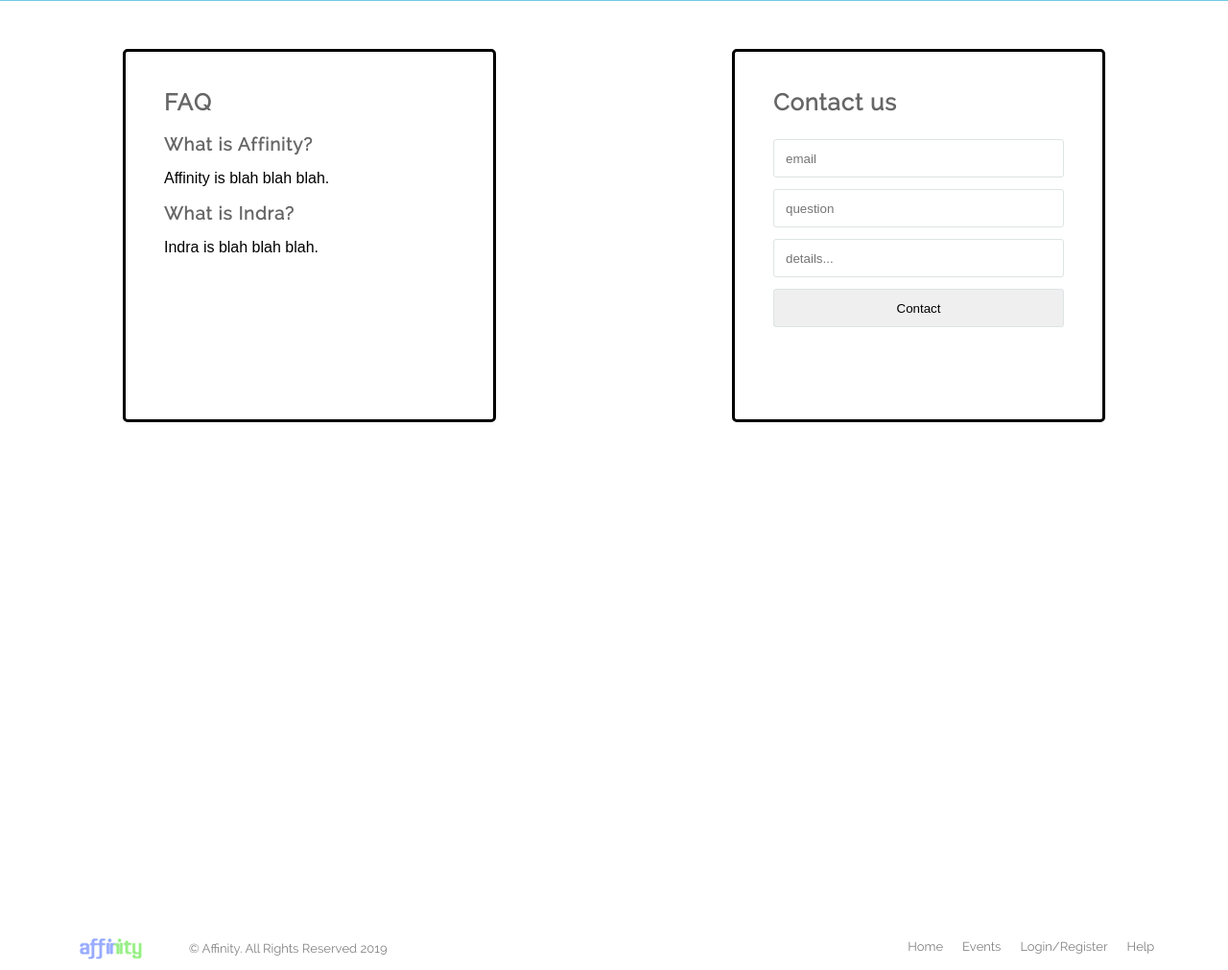
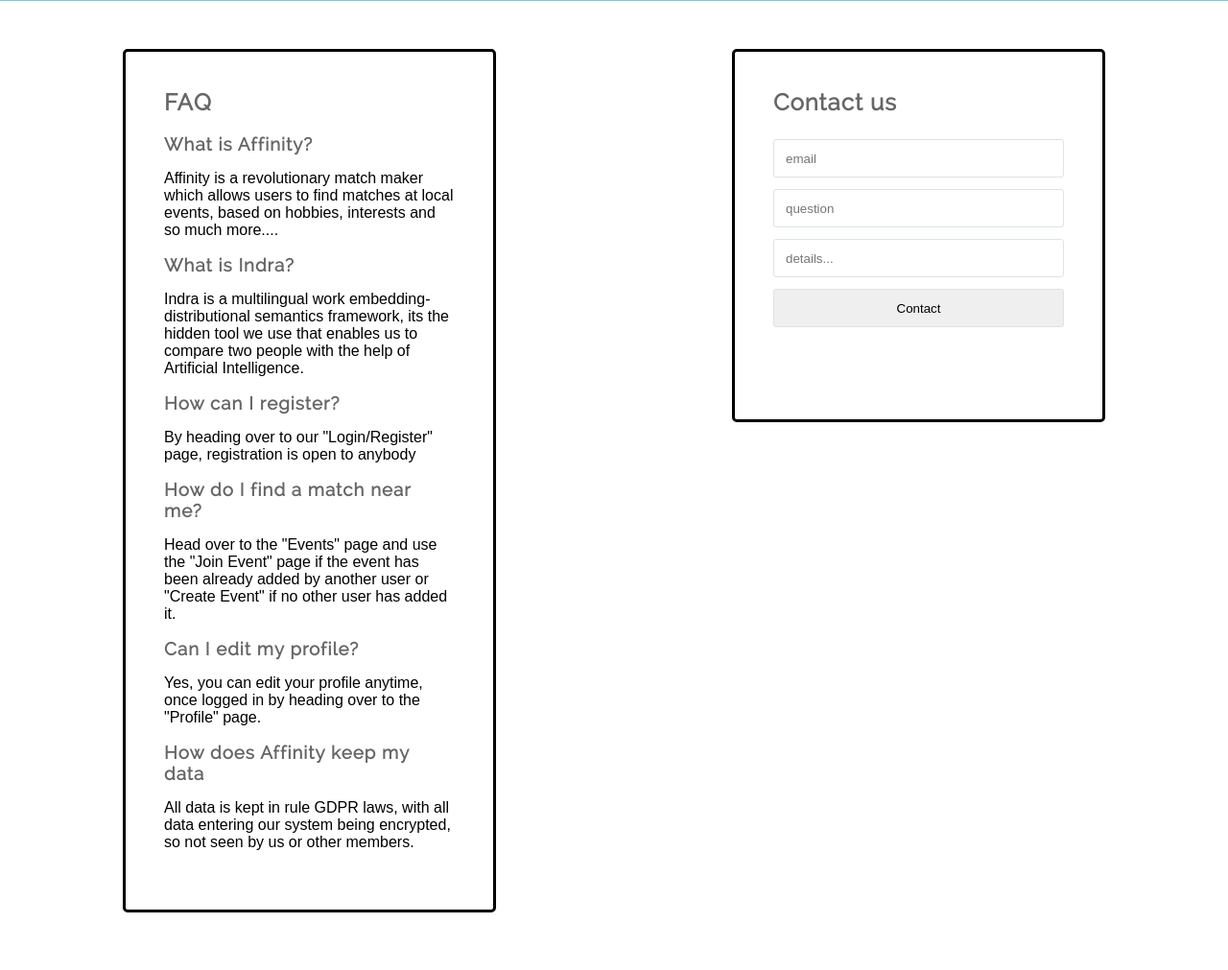
Before and after one commit to dvalevv/Affinity, a PHP site: page /help.php in a window 1280 px wide. Shown: the part 149-1160 px from the top of the page at 96% size. Run offline with PHP 8.4, Linux system fonts and the light colour scheme.

Commit message:
FAQ Added

```diff
--- /dev/null
+++ b/css/faq.css
@@ -0,0 +1,528 @@
+/*
+
+	Template Author : pixelhint.com
+	Author Email    : contact@pixelhint.com
+	Template Name   : Sublime
+
+	Template Redesign: Team Y8
+
+
+	*****************************************
+
+
+
+
+*/
+
+/* login css   */
+
+*
+{
+    box-sizing:         border-box;
+    -moz-box-sizing:    border-box;
+    -webkit-box-sizing: border-box;
+}
+
+body
+{
+  margin: 0;
+  padding: 0;
+  font-family: arial, sans-serif;
+  background: #fff;
+  min-height: 100%;
+}
+
+a
+{
+  text-decoration: none
+}
+
+
+
+.by
+{
+  color: #a7a7a7;
+  font-size: 16px;
+  margin: 33px 0px;
+  display: inline-block
+}
+
+.heart
+{
+  color: brown;
+  display: inline-block;
+  font-size: 20px;
+  animation: heart 0.7s ease-in-out infinite;
+}
+
+header a
+{
+    color: #03b3b5;
+    font-size: 22px;
+    margin: 28px 10px;
+    display: inline-block
+}
+
+header a:hover
+{
+    text-decoration: underline
+}
+
+.user-card
+{
+    width: 389px;
+    height: 389px;
+    margin: 50px auto;
+    position: relative;
+    background: #fff;
+    overflow: hidden;
+    box-shadow:         0 1px 3px 0 rgba(0,0,0,0.08);
+    -moz-box-shadow:    0 1px 3px 0 rgba(0,0,0,0.08);
+    -webkit-box-shadow: 0 1px 3px 0 rgba(0,0,0,0.08);
+    border-radius:         5px;
+    -moz-border-radius:    5px;
+    -webkit-border-radius: 5px;
+    border: solid;
+
+}
+
+input
+{
+	width: 100%;
+	height: 40px;
+	border-radius:         3px;
+	-moz-border-radius:    3px;
+	-webkit-border-radius: 3px;
+	border: 1px solid #dee3e4;
+	padding: 3px 12px;
+	margin: 6px 0;
+}
+
+input:focus
+{
+    outline: none;
+    border: 1px solid #03b3b5;
+    transition:         all .5s ease-in-out;
+    -o-transition:      all .5s ease-in-out;
+    -moz-transition:    all .5s ease-in-out;
+    -webkit-transition: all .5s ease-in-out;
+}
+
+.login-box,
+.signup-box
+{
+    position: absolute;
+    top: 0;
+    right: 0;
+    width: 100%;
+    height: calc(100% - 25px);
+    background: #fff;
+    border-radius:         5px;
+    -moz-border-radius:    5px;
+    -webkit-border-radius: 5px;
+}
+
+.login-box{
+    padding: 20px 40px;
+    right: 0px;
+}
+
+.signup-box{
+    padding: 40px;
+    right: -350px;
+}
+
+.login, .signup
+{
+    text-align: center;
+    color: #fff;
+    background: #03b3b5;
+    line-height: 30px;
+    opacity: 0.95;
+    cursor: pointer
+}
+
+.login:hover{opacity: 1}
+
+.or
+{
+    display: block;
+    width: 100%;
+    height: 1px;
+    border-bottom: 1px solid #dee3e4;
+    position: relative;
+    margin: 20px 0;
+}
+
+.or:before
+{
+    content: 'or';
+    width: 40px;
+    height: 18px;
+    position: absolute;
+    top: -5px;
+    right: calc(50% - 20px);
+    background-color: #fff;
+    text-align: center;
+    line-height: 10px;
+    color: #555
+}
+
+.login-with-fb,
+.login-with-google
+{
+    width: 100%;
+    height: 40px;
+    display: block;
+    margin: 15px 0;
+    color: #fff;
+    text-align: center;
+    line-height: 40px;
+    font-size: 14px;
+    opacity: .95;
+    border-radius:         3px;
+    -moz-border-radius:    3px;
+    -webkit-border-radius: 3px;
+}
+
+.login-with-fb:hover,
+.login-with-google:hover
+{
+	opacity: 1;
+}
+
+.login-with-fb
+{
+	background: #527EBF
+}
+
+.login-with-google
+{
+	background: #DB4A37;
+}
+
+.login-with-fb .icon,
+.login-with-google .icon
+{
+	float: left;
+	font-size: 21px;
+	width: 50px;
+	height: 26px;
+	margin: 7px;
+	padding: 2px;
+	text-align: center;
+	border-right: 1px solid #fff;
+}
+
+.footerb {
+  position: absolute;
+  margin: 0 auto;
+  bottom: 5%;
+  width: 100%;
+  left: 40%;
+}
+
+
+
+/*  Fonts  */
+@font-face {
+    font-family: 'raleway-regular';
+    src: url('../fonts/raleway-regular.eot');
+    src: url('../fonts/raleway-regular.eot?#iefix') format('embedded-opentype'),
+         url('../fonts/raleway-regular.woff') format('woff'),
+         url('../fonts/raleway-regular.ttf') format('truetype'),
+         url('../fonts/raleway-regular.svg#raleway-regular') format('svg');
+    font-weight: normal;
+    font-style: normal;
+
+}
+
+@font-face {
+    font-family: 'raleway-semibold';
+    src: url('../fonts/raleway-semibold.eot');
+    src: url('../fonts/raleway-semibold.eot?#iefix') format('embedded-opentype'),
+         url('../fonts/raleway-semibold.woff') format('woff'),
+         url('../fonts/raleway-semibold.ttf') format('truetype'),
+         url('../fonts/raleway-semibold.svg#raleway-semibold') format('svg');
+    font-weight: normal;
+    font-style: normal;
+
+}
+
+@font-face {
+    font-family: 'raleway-bold';
+    src: url('../fonts/raleway-bold.eot');
+    src: url('../fonts/raleway-bold.eot?#iefix') format('embedded-opentype'),
+         url('../fonts/raleway-bold.woff') format('woff'),
+         url('../fonts/raleway-bold.ttf') format('truetype'),
+         url('../fonts/raleway-bold.svg#raleway-bold') format('svg');
+    font-weight: normal;
+    font-style: normal;
+
+}
+
+
+
+/*  General CSS*/
+
+
+.wrapper{
+    width: 100%;
+    margin: 0 auto;
+}
+
+h1, h2, h3, h4, h5 ,h6{
+    color: #666666;
+    font-family: "raleway-regular", arial;
+    letter-spacing: 1px;
+}
+
+h1              { font-size: 2em; margin: .67em 0 }
+h2              { font-size: 1.5em; margin: .75em 0 }
+h3              { font-size: 1.17em; margin: .83em 0 }
+h5              { font-size: .83em; margin: 1.5em 0 }
+h6              { font-size: .75em; margin: 1.67em 0 }
+h1, h2, h3, h4,
+h5, h6          { font-weight: bolder }
+
+.clearfix:before,
+.clearfix:after {
+    content: " ";
+    display: table;
+}
+.clearfix:after {
+    clear: both;
+}
+
+.clearfix {
+    *zoom: 1;
+}
+
+
+
+
+
+
+
+/*    Main Banner    */
+.banner{ /*This controls the width and height of the banner setup */
+    width: 100%;
+    height: 150px;
+    position: relative;
+}
+
+.banner.light{ /*light as there was dark version of the banner previously */
+    background: url('../img/banner.jpg') no-repeat;
+
+    background-size: cover;
+    -webkit-background-size: cover;
+    -moz-background-size: cover;
+    -o-background-size: cover;
+}
+
+
+}
+
+
+.banner .shadow{ /*shadow of banner, png in img folder */
+    position: absolute;
+    width: 100%;
+    height: 142px;
+    bottom: 0;
+    left: 0;
+    margin-bottom: -1px;
+    background: url('../img/shadow.png') repeat-x;
+}
+
+.banner .caption{ /*controls slogan layout what do we have in common */
+    margin-top: 130px;
+    text-align: center;
+}
+
+.banner .caption.light{ /* controls colour of slogan */
+    color: #fff;
+    font-size: 32px;
+}
+
+
+
+.banner .caption h1{ /*controls slogan font and margin what do we have in common */
+    font-family: "raleway-bold";
+    font-size: 50px;
+    font-weight: bold;
+    margin-bottom: 30px;
+}
+
+.banner .caption.light h1{  /*controls slogan colour - what do we have in common */
+    color: #fff;
+}
+
+
+}
+
+.banner .caption p{ /*paragraph below slogan */
+    font-family: "raleway-regular";
+    font-size: 36px;
+    margin-bottom: 30px;
+}
+
+.banner .caption.light p{ /*colour of paragraph */
+    color: #fff;
+}
+
+
+
+
+.banner .caption hr{
+    display: inline-block;
+    height: 1px;
+    width: 30px;
+    border: 0!important;
+    margin: 0;
+    padding: 0;
+}
+
+.banner .caption.light hr{
+    background: #fff;
+}
+
+
+
+
+
+
+
+
+/*    header    */
+header{ /*the whole header width and height */
+    width: 100%;
+    height: 130px;
+    overflow: hidden;
+}
+
+header .logo{ /*logo in header margin and position */
+    float: left;
+    position: absolute;
+    margin-left: 30px;
+}
+
+header nav{ /*navigation bar in header */
+    position: absolute;
+    right: 0;
+    bottom: 10;
+    margin-right: 5%;
+}
+
+header nav ul li{ /* the list of items on navigation bar */
+    list-style: none;
+    display: block;
+    float: left;
+    margin-left: 15px;
+}
+
+header nav ul li a{
+    text-decoration: none;
+    font-family: "raleway-regular";
+    font-size: 22px;
+    font-weight:bold;
+
+
+    transition:all .2s linear;
+    -webkit-transition:all .2s linear;
+    -moz-transition:all .2s linear;
+    -o-transition:all .2s linear;
+}
+
+header.light nav ul li a{
+    color: #fff;
+}
+
+header.light nav ul li a:hover{
+    color: #B9B9B9;
+}
+
+header.dark nav ul li a{
+    color: #5d5d5d;
+}
+
+header.dark nav ul li a:hover{
+    color: #919191;
+}
+
+
+/* Things for help.html */
+
+.right{
+    position: absolute;
+    right: 0;
+    margin-right: 10%;
+}
+
+.left{
+    position: absolute;
+    left: 0;
+    margin-left: 10%;
+    height:900px;
+}
+
+
+/*    footer    */
+footer{
+    width: 100%;
+    overflow: hidden;
+    position: absolute;
+    bottom: 0;
+    margin-bottom: -400px
+}
+
+footer .footer_logo{
+    float: left;
+    margin-top: 10px;
+    margin-left: 6%;
+}
+
+footer .rights p{
+    float: left;
+    color: #838181;
+    font-family: "raleway-regular";
+    font-size: 13px;
+    margin: 20px 0 0 40px;
+}
+
+footer .rights p a{
+    color: #777;
+    font-family: "raleway-semibold";
+    font-size: 13px;
+    font-weight: bold;
+    text-decoration: none;
+}
+
+footer nav ul{
+    float: right;
+    margin-right: 6%;
+    overflow: hidden;
+    list-style: none;
+
+}
+
+footer nav ul li{
+    float: left;
+    position:relative;
+    margin-left: 20px;
+}
+
+footer nav ul li a{
+    color: #838181;
+    font-family: "raleway-regular";
+    font-size: 13px;
+    text-decoration: none;
+
+    transition:all .2s linear;
+    -webkit-transition:all .2s linear;
+    -moz-transition:all .2s linear;
+    -o-transition:all .2s linear;
+}
+
+footer nav ul li a:hover{
+    color: #616161;
+}
--- a/help.php
+++ b/help.php
@@ -12,7 +12,7 @@
     <meta name="description" content="Affinity Help">
     <meta name="author" content="Team Y8">
 
-    <link rel="stylesheet" href="css/help.css">
+    <link rel="stylesheet" href="css/faq.css">
 
 
 <body>
@@ -46,24 +46,28 @@
     <div class="login-box">
       <h2>FAQ</h2>
       <h3>What is Affinity?</h3>
-      <p>Affinity is blah blah blah.</p>
+      <p>Affinity is a revolutionary match maker which allows users to find
+          matches at local events, based on hobbies, interests and so much more....</p>
       <h3>What is Indra?</h3>
-      <p>Indra is blah blah blah.</p>
+      <p>Indra is a multilingual work embedding-distributional semantics framework,
+         its the hidden tool we use that enables us to compare two people with the
+          help of Artificial Intelligence.</p>
+        <h3>How can I register?</h3>
+        <p> By heading over to our "Login/Register" page, registration is open to
+            anybody </p>
+        <h3>How do I find a match near me?</h3>
+        <p>Head over to the "Events" page and use the "Join Event" page if
+        the event has been already added by another user or "Create Event" if
+        no other user has added it.</p>
+        <h3>Can I edit my profile?</h3>
+        <p>Yes, you can edit your profile anytime, once logged in by heading over
+        to the "Profile" page.</p>
+        <h3>How does Affinity keep my data</h3>
+        <p>All data is kept in rule GDPR laws, with all data entering our system
+        being encrypted, so not seen by us or other members.</p>
     </div>
   </div>
-  <?php
-    // To work locally must install specific package. See first response on https://stackoverflow.com/questions/14802606/mail-function-is-not-working-in-localhost-server (# apt-get install sendmail)
-    if(isset($_GET['email']) && isset($_GET['question']) && isset($_GET['detail']) && preg_match("/^[a-zA-Z0-9._-]+@[a-zA-Z0-9-]+\.[a-zA-Z.]{2,5}$/", $_GET['email']))
-    {
-    $to = "jason.ozuzu@student.manchester.ac.uk";
-    $subject = $_GET['question'];
-    $message = $_GET['detail'];
-    $from = $_GET['email'];
-    $headers = "From:" . $from;
-    mail($to,$subject,$message,$headers);
-    echo "Mail Sent.";
-    }
-  ?>
+
   <div class="user-card right">
     <div class="login-box">
       <h2>Contact us</h2>
```
